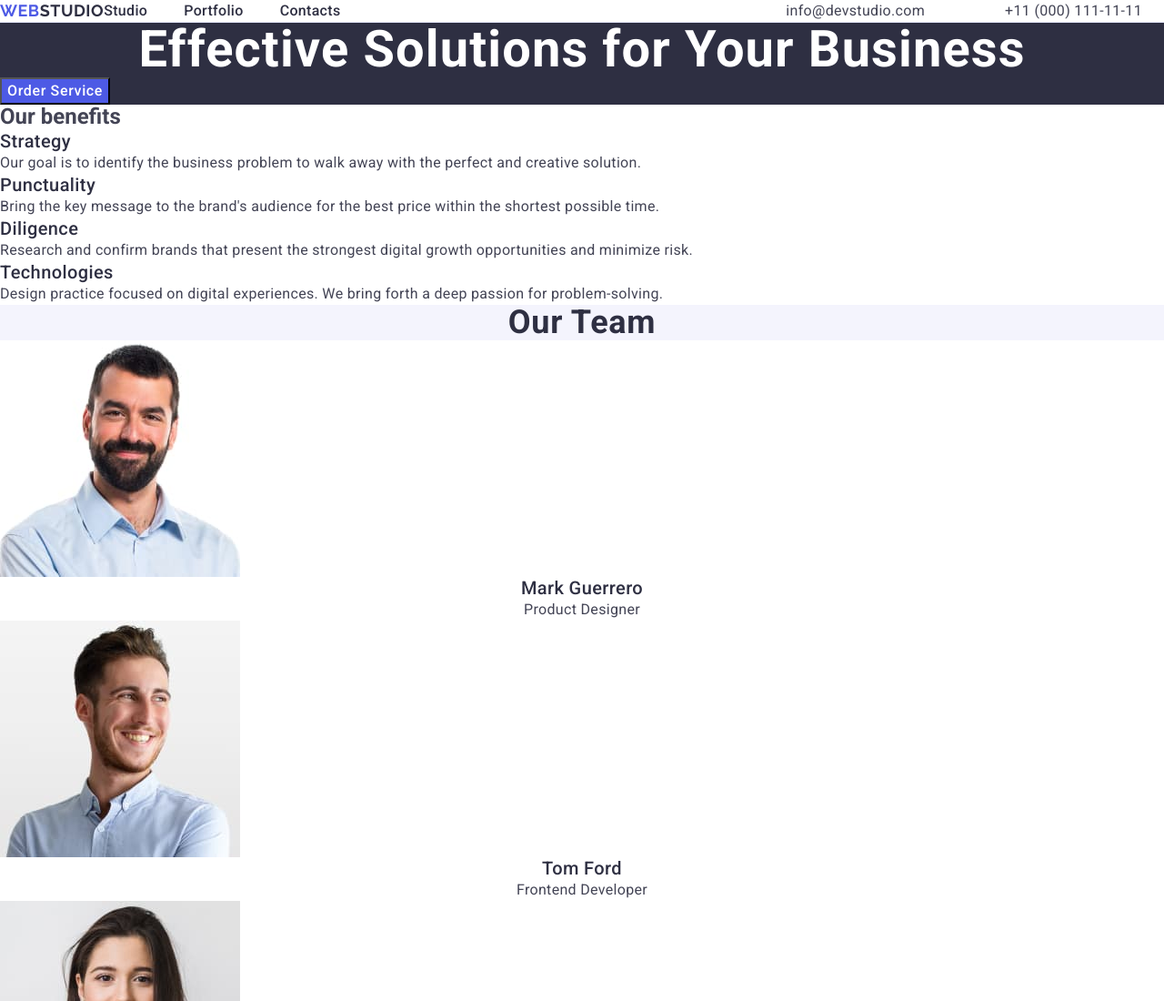
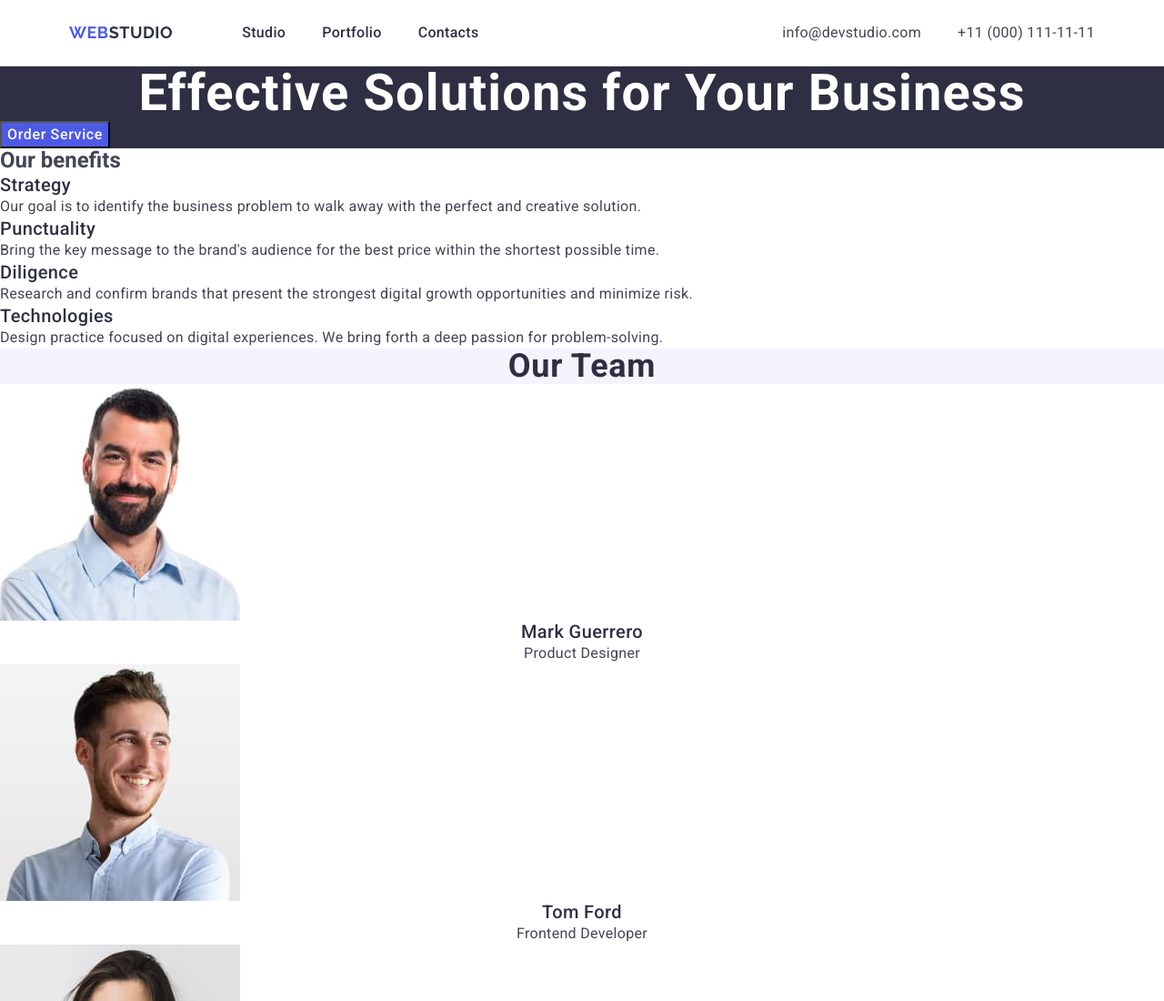
Before and after one commit to Iryna-Shepetukha/goit-markup-hw-03, a plain HTML site: page index.html in a window 1280 px wide. Shown: the top 1100 px of the page at 91% size. Drawn offline with nearby package versions, Linux system fonts and the light colour scheme.

Commit message:
correct header

```diff
--- a/css/styles.css
+++ b/css/styles.css
@@ -48,9 +48,9 @@ body {
 }
 
 .container {
-  max-width: 1158;
-  padding: 0px 15px;
-  margin: 0px auto;
+  max-width: 1158px;
+  padding: 0 15px;
+  margin: 0 auto;
 }
 
 /*===============/COMMON STYLE===============*/
@@ -62,6 +62,7 @@ body {
 
 .page-header-conteiner {
   display: flex;
+  align-items: center;
   flex-wrap: wrap;
   justify-content: space-between;
   flex-direction: row;
@@ -76,6 +77,7 @@ body {
 
 .menu {
   display: flex;
+  align-items: center;
   flex-direction: row;
   gap: 40px;
 }
@@ -89,19 +91,29 @@ body {
   text-transform: uppercase;
   color: #4d5ae5;
 }
+
 .logo-color {
   color: #2e2f42;
 }
+
+.header-logo {
+  padding: 24px 0;
+  margin-right: 76px;
+}
+
 .menu-link {
+  display: block;
   font-weight: 500;
   font-size: 16px;
   line-height: 1.5;
   letter-spacing: 0.02em;
   color: #2e2f42;
+  padding: 24px 0;
 }
 
 .address-blok {
   font-style: normal;
+  margin-left: auto;
 }
 
 .menu-address {
@@ -112,15 +124,13 @@ body {
 }
 
 .menu-address-link {
+  display: block;
+  padding: 24px 0;
   font-weight: 400;
   font-size: 16px;
   line-height: 1.5;
   letter-spacing: 0.02em;
   color: #434455;
-}
-
-.menu-address-item {
-  padding: 0 24px;
 }
 
 .menu-link:hover,
--- a/index.html
+++ b/index.html
@@ -19,9 +19,9 @@
   <body>
     <!-- Page Header -->
     <header class="page-header">
-      <div class="page-header-conteiner conteiner">
+      <div class="container page-header-conteiner">
         <nav class="page-nav">
-          <a class="page-logo" href="./index.html"
+          <a class="page-logo header-logo" href="./index.html"
             >Web<span class="logo-color">Studio</span></a
           >
           <ul class="menu">
```
